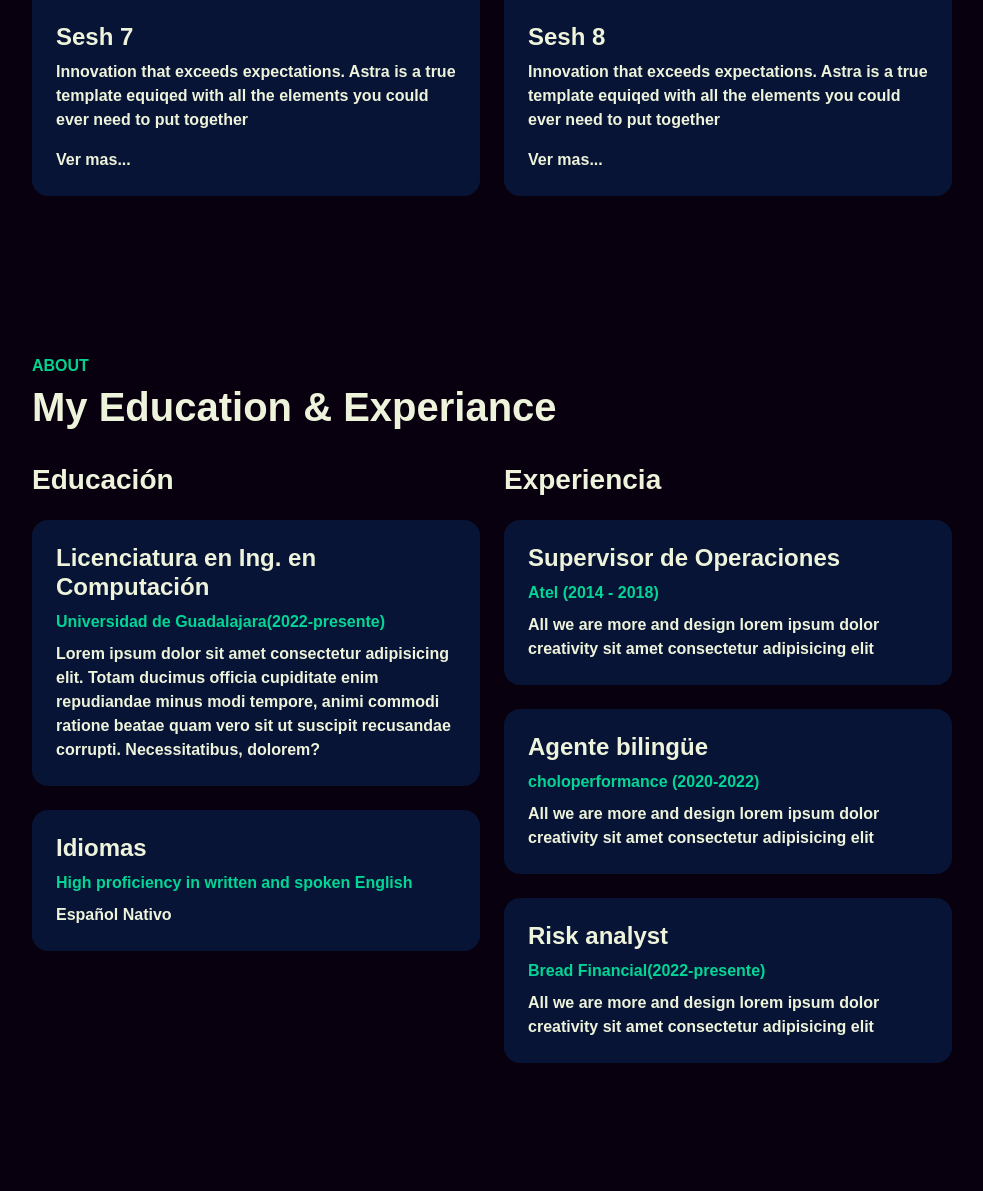
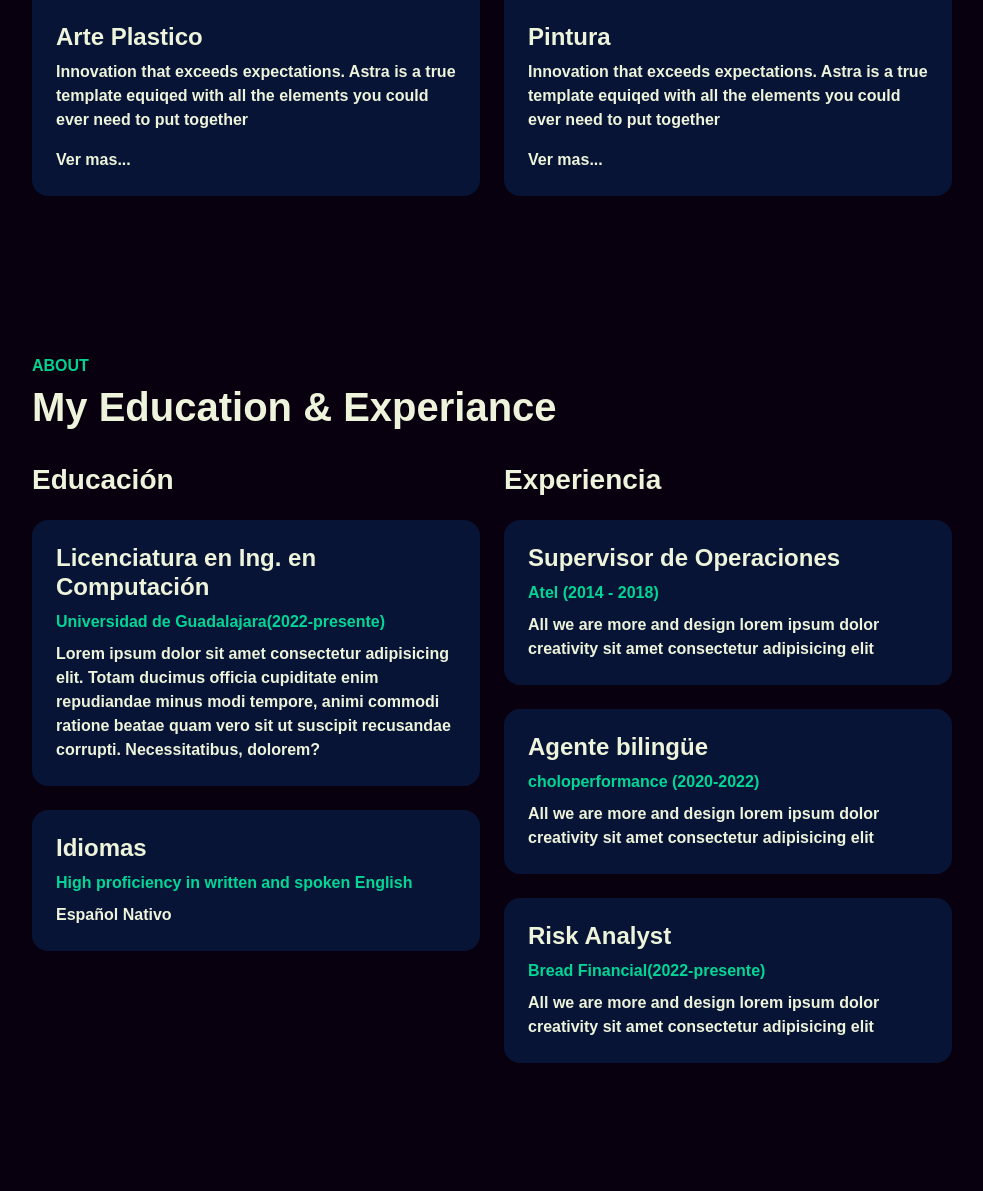
Before and after one commit to emmanuellopez20/proyectoprogra, a PHP site: page / in a window 1280 px wide. Shown: the part 4290-5481 px from the top of the page, without its empty margins (268-1251 px from the left). Run offline with PHP 8.4, Linux system fonts and the light colour scheme; some web fonts are replaced.

Commit message:
Update index.php

```diff
--- a/portfolio/index.php
+++ b/portfolio/index.php
@@ -211,7 +211,7 @@ if(isset($_POST['send'])){
                                 </div>
                             </div>
                             <div class="card-custom-content p-4">
-                                <h4>Personales</h4>
+                                <h4>Unos Guapillxs</h4>
                                 <p>Lorem ipsum dolor sit amet consectetur adipisicing elit. Facere aspernatur labore
                                     velit eveniet non consectetur cumque, reprehenderit assumenda, magni impedit
                                     similique modi officiis adipisci placeat odio quos quam quae nihil.</p>
@@ -251,7 +251,7 @@ if(isset($_POST['send'])){
                                 </div>
                             </div>
                             <div class="card-custom-content p-4">
-                                <h4>Sesh 2</h4>
+                                <h4>Que chin%#@ su madre el minimo</h4>
                                 <p>Lorem ipsum dolor sit amet, consectetur adipisicing elit. Ratione quasi eaque,
                                     distinctio aliquid repellat voluptatibus quae labore blanditiis ad vero optio neque
                                     pariatur corporis atque autem natus iusto suscipit? Eum?</p>
@@ -291,11 +291,11 @@ if(isset($_POST['send'])){
                                 </div>
                             </div>
                             <div class="card-custom-content p-4">
-                                <h4>Sesh 3</h4>
+                                <h4>En vivo</h4>
                                 <p>Lorem ipsum dolor sit amet consectetur, adipisicing elit. Non nobis rerum corporis
                                     qui eaque, velit eligendi, praesentium, quo accusamus est facilis ducimus. Porro
                                     consequuntur quos deserunt eum ut consequatur beatae.</p>
-                                    <a href="../galleries/Sesh3.html" class="link-custom">Ver mas...</a>
+                                    <a href="galleries/Sesh3.html" class="link-custom">Ver mas...</a>
                             </div>
                         </div>
                     </div>
@@ -331,7 +331,7 @@ if(isset($_POST['send'])){
                                 </div>
                             </div>
                             <div class="card-custom-content p-4">
-                                <h4>Sesh 4</h4>
+                                <h4>Choleros</h4>
                                 <p>Lorem ipsum dolor sit amet consectetur adipisicing elit. Veritatis, qui vero aliquam
                                     possimus quisquam tempora odit placeat vitae voluptas voluptatibus expedita,
                                     cupiditate corrupti praesentium quaerat provident nulla aut? Aliquid, doloremque.
@@ -388,7 +388,7 @@ if(isset($_POST['send'])){
                                 </div>
                             </div>
                             <div class="card-custom-content p-4">
-                                <h4>Sesh 5</h4>
+                                <h4>Robotsitos distopitocos alv</h4>
                                 <p>Lorem ipsum dolor sit amet consectetur adipisicing elit. Facere aspernatur labore
                                     velit eveniet non consectetur cumque, reprehenderit assumenda, magni impedit
                                     similique modi officiis adipisci placeat odio quos quam quae nihil.</p>
@@ -428,7 +428,7 @@ if(isset($_POST['send'])){
                                 </div>
                             </div>
                             <div class="card-custom-content p-4">
-                                <h4>Sesh 6</h4>
+                                <h4>Impresion 3D</h4>
                                 <p>Lorem ipsum dolor sit amet, consectetur adipisicing elit. Ratione quasi eaque,
                                     distinctio aliquid repellat voluptatibus quae labore blanditiis ad vero optio neque
                                     pariatur corporis atque autem natus iusto suscipit? Eum?</p>
@@ -468,7 +468,7 @@ if(isset($_POST['send'])){
                                 </div>
                             </div>
                             <div class="card-custom-content p-4">
-                                <h4>Sesh 7</h4>
+                                <h4>Arte Plastico</h4>
                                 <p>Innovation that exceeds expectations. Astra is a true template equiqed with all the
                                     elements you could ever need to put together</p>
                                     <a href="galleries/Sesh7.html" class="link-custom">Ver mas...</a>
@@ -507,7 +507,7 @@ if(isset($_POST['send'])){
                                 </div>
                             </div>
                             <div class="card-custom-content p-4">
-                                <h4>Sesh 8</h4>
+                                <h4>Pintura</h4>
                                 <p>Innovation that exceeds expectations. Astra is a true template equiqed with all the
                                     elements you could ever need to put together</p>
                                     <a href="galleries/Sesh8.html" class="link-custom">Ver mas...</a>
@@ -585,7 +585,7 @@ if(isset($_POST['send'])){
 
                             <div class="col-12" data-aos="fade-up" data-aos-delay="600">
                                 <div class="bg-base p-4 rounded-4 shadow-effect">
-                                    <h4>Risk analyst</h4>
+                                    <h4>Risk Analyst</h4>
                                     <p class="text-brand mb-2">Bread Financial(2022-presente)</p>
                                     <p class="mb-0">All we are more and design lorem ipsum dolor creativity sit amet
                                         consectetur adipisicing elit</p>
```
